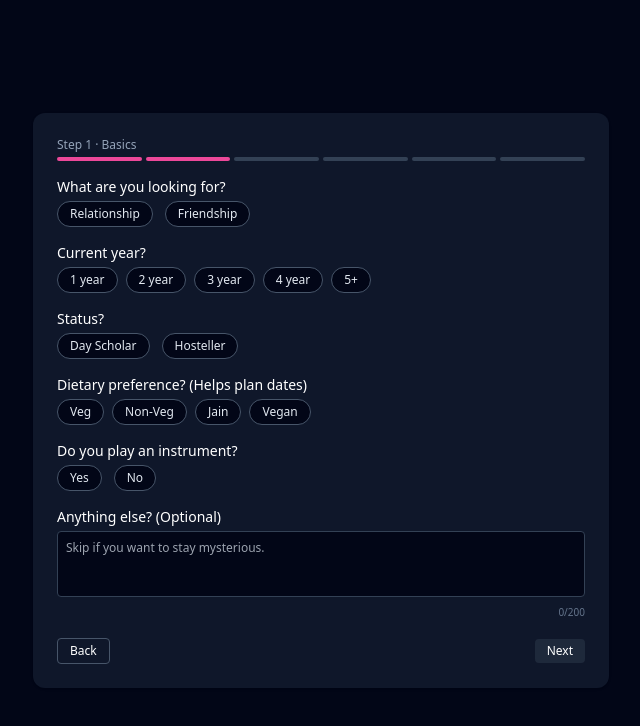
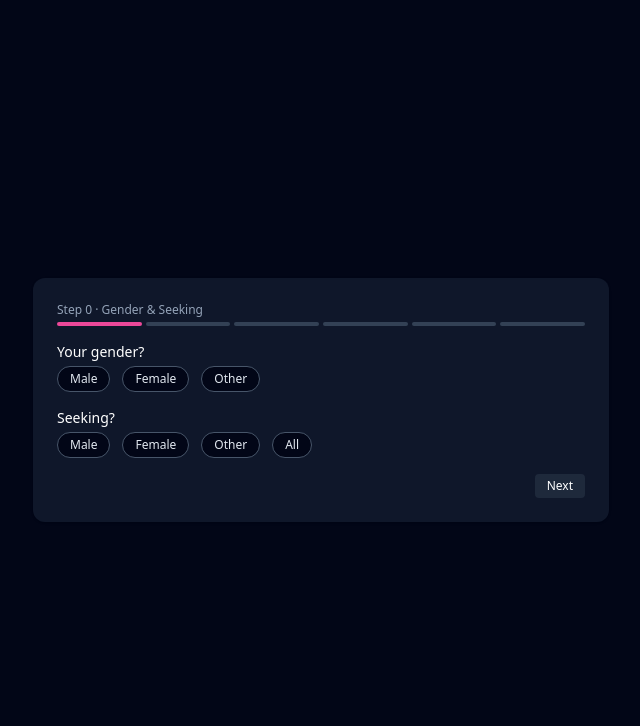
Before and after one commit to babluvalentino-cpu/campus-valentine, a React app in the folder frontend/: page /profile-setup in a window 1280 px wide. Shown: the top 726 px of the page, without its empty margins (319-959 px from the left). Built offline with nearby package versions, Linux system fonts and the light colour scheme; the HTML template or start-up script is replaced by a standard one.

Commit message:
fix(frontend): start ProfileWizard at step 0 to show gender/seeking

```diff
--- a/frontend/src/components/ProfileWizard.jsx
+++ b/frontend/src/components/ProfileWizard.jsx
@@ -53,7 +53,7 @@ const SPORTS_LABELS = {
 };
 
 export function ProfileWizard({ onComplete }) {
-  const [step, setStep] = useState(1);
+  const [step, setStep] = useState(0);
   const [error, setError] = useState("");
 
   const [data, setData] = useState({
```
